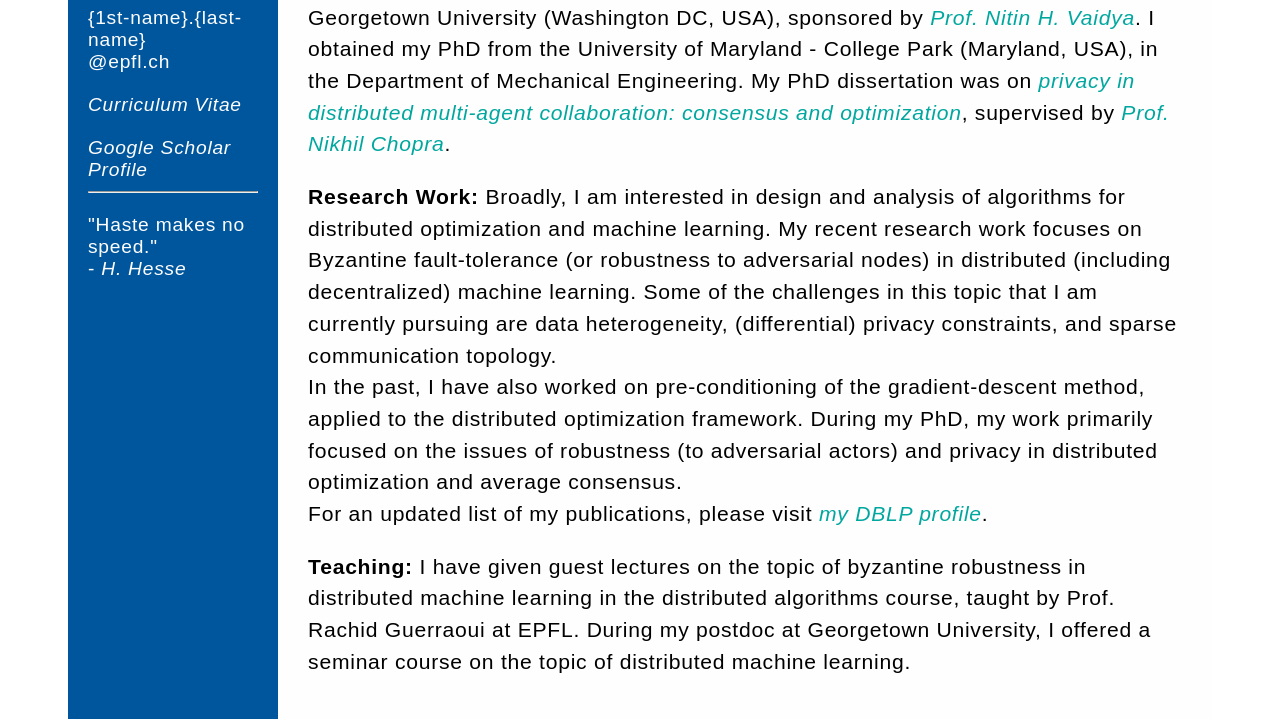
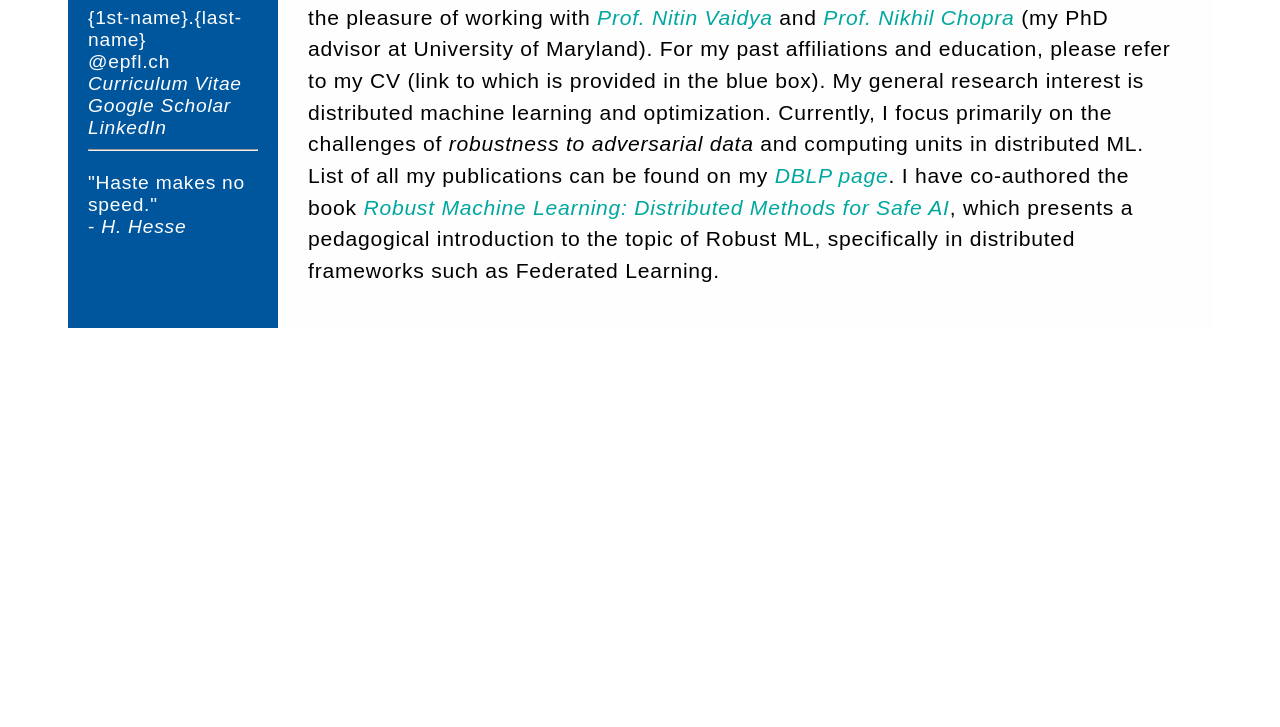
Before and after one commit to nirupam115/nirupam115.github.io, a plain HTML site: page index.html in a window 1280 px wide. Shown: the part 255-982 px from the top of the page. After the commit the page ends 800 px from the top, so only its background shows below. Drawn offline with Linux system fonts and the light colour scheme.

Commit message:
Update index.html

```diff
--- a/index.html
+++ b/index.html
@@ -199,11 +199,13 @@
 
 				<hr>
 
-				{1st-name}.{last-name} </br> @epfl.ch </p>
+				{1st-name}.{last-name} </br> @epfl.ch </br>
 
-				<a class = "left" href = "https://nirupam115.github.io/full_CV.pdf" target = "_blank">Curriculum Vitae</a> </p>
+				<a class = "left" href = "https://nirupam115.github.io/full_CV.pdf" target = "_blank">Curriculum Vitae</a> </br>
 
-				<a class = "left" href = "https://scholar.google.com/citations?user=WmMys-YAAAAJ" target = "_blank">Google Scholar Profile</a>
+				<a class = "left" href = "https://scholar.google.com/citations?user=WmMys-YAAAAJ" target = "_blank">Google Scholar</a> </br>
+
+				<a class = "left" href = "https://www.linkedin.com/in/niru-gupta/" target = "_blank">LinkedIn</a> </br>
 
 				<!-- <hr>
 				<p style="color:#d1d1d1"> My favourite -
@@ -241,17 +243,22 @@
 			<!-- <hr> -->
 			<h2>निरुपम गुप्ता / Nirupam Gupta</h2>
 			<p>Hello! Thanks for dropping by. </br>
-				I am a postdoc in the <a href = "https://dcl.epfl.ch/site/" target = "_blank">Distributed Computing Laboratory (DCL)</a>, part of the Computer Science Department
-				at EPFL (Lausanne, Switzerland), supervised by <a href = "http://lpdwww.epfl.ch/rachid/index.html" target = "_blank">Prof. Rachid Guerraoui</a>.
-				Previously, I was a postdoc in the Computer Science Department at Georgetown University (Washington DC, USA),
-				sponsored by <a href = "https://disc.georgetown.domains" target = "_blank">Prof. Nitin H. Vaidya</a>.
-				I obtained my PhD from the University of Maryland - College Park (Maryland, USA), in the Department of Mechanical Engineering.
-				My PhD dissertation was on <a href = "https://api.drum.lib.umd.edu/server/api/core/bitstreams/090f5626-97a2-4522-9a3d-fcadb0a864bb/content" target = "_blank">
-					privacy in distributed multi-agent collaboration: consensus and optimization</a>,
-				supervised by <a href = "https://terpconnect.umd.edu/~nchopra/Home.html" target = "_blank">Prof. Nikhil Chopra</a>.
+
+				I am a postdoc in the <a href = "https://dcl.epfl.ch/site/" target = "_blank">Distributed Computing Laboratory (DCL)</a>,
+				which is directed by <a href = "http://lpdwww.epfl.ch/rachid/index.html" target = "_blank">Prof. Rachid Guerraoui</a> and
+				is part of the School of Computer Science at the Swiss Federal Institute of Technology Lausanne (a.k.a. EPFL).
+				In the past, I have also had the pleasure of working with <a href = "https://disc.georgetown.domains" target = "_blank">Prof. Nitin Vaidya</a>
+				and <a href = "https://terpconnect.umd.edu/~nchopra/Home.html" target = "_blank">Prof. Nikhil Chopra</a> (my PhD advisor at University of Maryland).
+				For my past affiliations and education, please refer to my CV (link to which is provided in the blue box).
+				My general research interest is distributed machine learning and optimization. Currently, I focus primarily on the challenges of
+				<i>robustness to adversarial data</i> and computing units in distributed ML. List of all my publications can be found on my
+				<a href = "https://dblp.org/pid/192/3250.html" target = "_blank">DBLP page</a>.
+				I have co-authored the book
+				<a href = "https://link.springer.com/book/10.1007/978-981-97-0688-4" target = "_blank">Robust Machine Learning: Distributed Methods for Safe AI</a>,
+				which presents a pedagogical introduction to the topic of Robust ML, specifically in distributed frameworks such as Federated Learning.
 			</p>
 
-            <p> <b>Research Work:</b> Broadly, I am interested in design and analysis of algorithms for distributed optimization and machine learning.
+<!--             <p> <b>Research Work:</b> Broadly, I am interested in design and analysis of algorithms for distributed optimization and machine learning.
 				My recent research work focuses on Byzantine fault-tolerance (or robustness to adversarial nodes) in distributed (including decentralized) machine learning.
 				Some of the challenges in this topic that I am currently pursuing are data heterogeneity, (differential) privacy constraints, and sparse communication topology. </br>
 
@@ -263,7 +270,7 @@
 
             <p> <b>Teaching:</b> I have given guest lectures on the topic of byzantine robustness in distributed machine learning in the distributed algorithms
 				course, taught by Prof. Rachid Guerraoui at EPFL. During my postdoc at Georgetown University, I offered a seminar course on the topic of distributed machine learning</i>.
-			</p>
+			</p> -->
 		</div>
 
 
```
